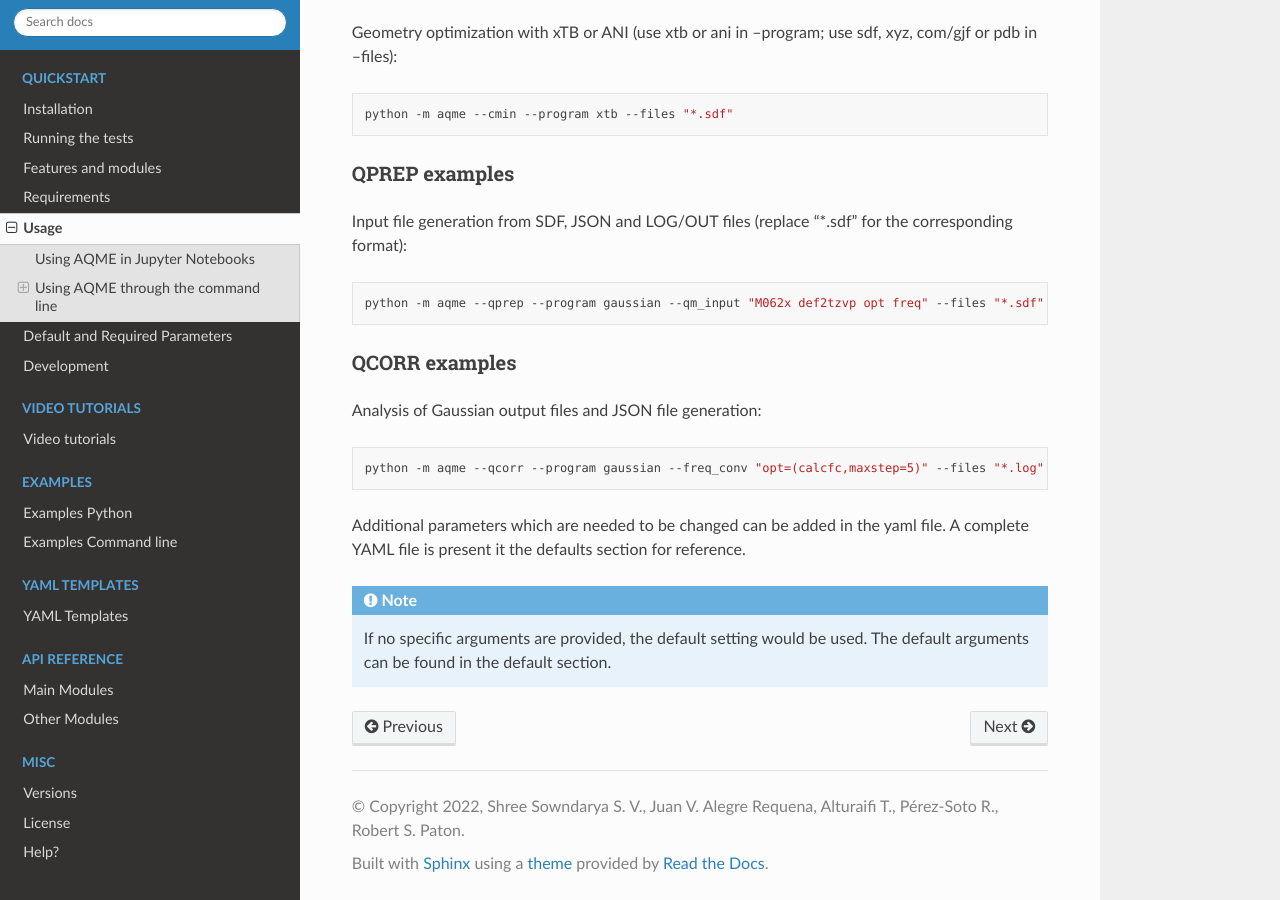
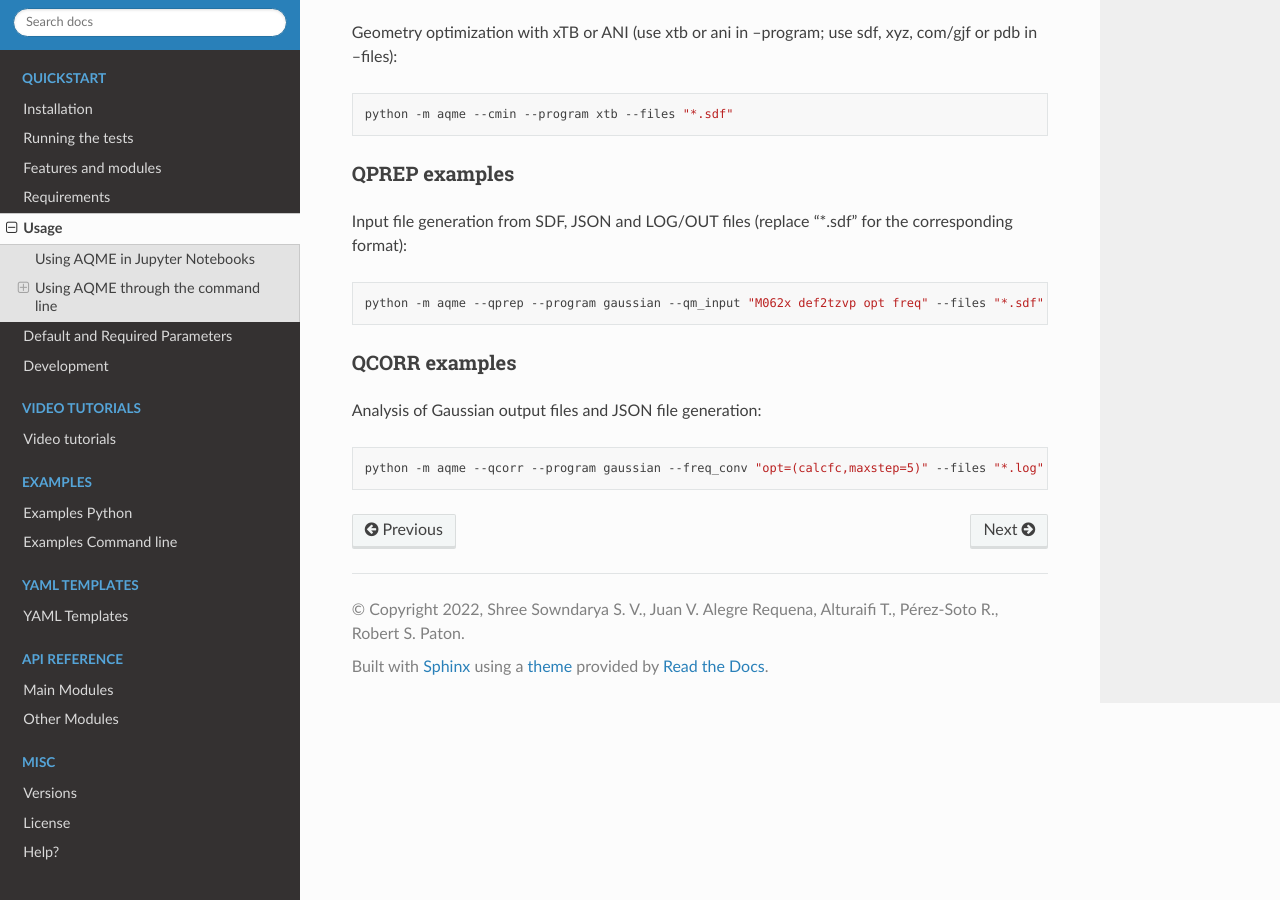
Before and after one commit to jvalegre/aqme, a Sphinx documentation site: the page built from docs/Quickstart/basic.rst, in a window 1280 px wide and 900 px high, scrolled down 1094 px. Built offline with Sphinx 7.4.7 and the Read the Docs theme 2.0.0, drawn with Linux system fonts in a browser that asks for light colours.

Commit message:
Doc: removed extra paragraph and note from the Usage section at the end

```diff
--- a/docs/Quickstart/basic.rst
+++ b/docs/Quickstart/basic.rst
@@ -5,9 +5,3 @@ Usage
 .. include:: ../../README.rst
    :start-after: quickstart-start
    :end-before: quickstart-end
-
-
-Additional parameters which are needed to be changed can be added in the yaml file. A complete YAML file is
-present it the defaults section for reference.
-
-.. note::  If no specific arguments are provided, the default setting would be used. The default arguments can be found in the default section.
```
